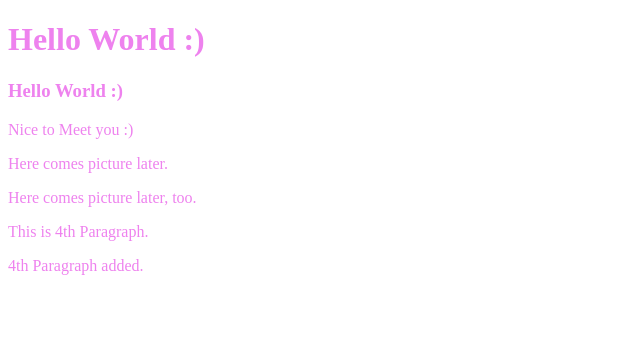
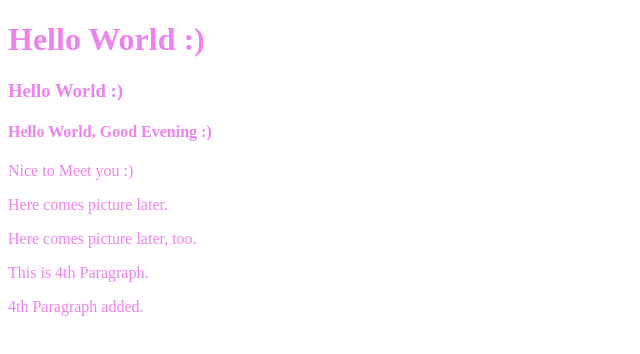
Before and after one commit to M05G07/git_demo2, a plain HTML site: page index.html in a window 1280 px wide. Shown: the whole page, without its empty margins (0-640 px from the left). Drawn offline with Linux system fonts and the light colour scheme.

Commit message:
h4 header added

```diff
--- a/index.html
+++ b/index.html
@@ -9,6 +9,7 @@
 <body>
     <h1> Hello World :) </h1>
     <h3> Hello World :) </h3>
+     <h4> Hello World, Good Evening :) </h4>
 	<p> Nice to Meet you :) </p>
 	<p> Here comes picture later. </p>
 <p> Here comes picture later, too. </p>
```
